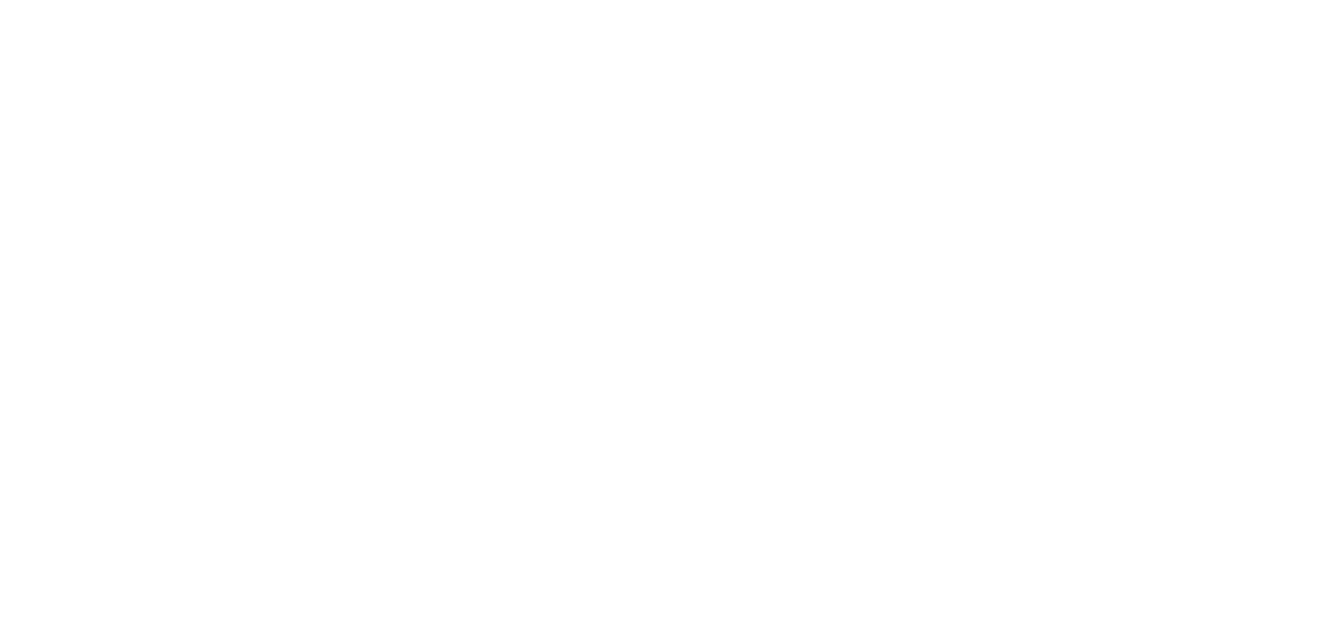
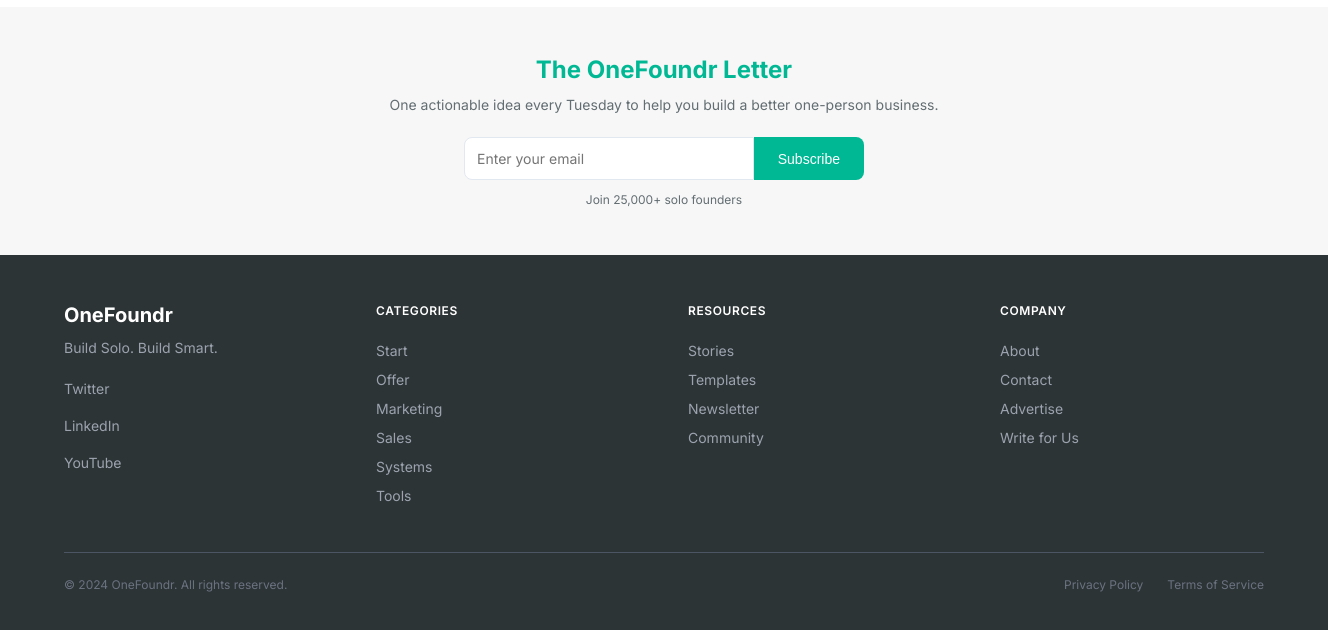
Before and after one commit to biso2005/onefoundr, a Next.js app: page /start-here in a window 1280 px wide. Shown: the part 890-1520 px from the top of the page, 1328 px wide, since content can reach past the window. Before the commit the page ends 897 px from the top, so only its background shows below. Built offline with nearby package versions, Linux system fonts and the light colour scheme.

Commit message:
feat: add Footer component with newsletter signup, nav links, and bottom bar

```diff
--- a/src/app/layout.tsx
+++ b/src/app/layout.tsx
@@ -2,6 +2,7 @@
 import type { Metadata } from "next";
 import { Inter } from "next/font/google";
 import Header from "@/components/Header";
+import Footer from "@/components/Footer";
 
 const inter = Inter({ subsets: ["latin"] });
 
@@ -28,6 +29,8 @@
       <body className="bg-background text-text">
         <Header />
         <main className="min-h-screen">{children}</main>
+        {/* Footer component */}
+        <Footer />
       </body>
     </html>
   );
--- /dev/null
+++ b/src/components/Footer.tsx
@@ -0,0 +1,222 @@
+"use client";
+
+import Link from "next/link";
+import { SITE_NAME, SITE_TAGLINE, FOOTER_LINKS } from "@/lib/constants";
+
+export default function Footer() {
+  // Handle form submission (no backend yet)
+  const handleSubmit = (e: React.FormEvent) => {
+    e.preventDefault();
+    // TODO: Implement newsletter signup when backend is ready
+  };
+
+  return (
+    <footer>
+      {/* NEWSLETTER SECTION */}
+      <section style={{ backgroundColor: "#F7F7F7", width: "100%", padding: "48px 24px" }}>
+        <div style={{ maxWidth: "1200px", margin: "0 auto", textAlign: "center" }}>
+          <h2 style={{ fontSize: "24px", fontWeight: "700", color: "#00B894", marginBottom: "12px" }}>
+            The OneFoundr Letter
+          </h2>
+          <p style={{ fontSize: "14px", color: "#636E72", marginBottom: "24px" }}>
+            One actionable idea every Tuesday to help you build a better one-person business.
+          </p>
+
+          {/* Email Form */}
+          <form onSubmit={handleSubmit} style={{ display: "flex", marginBottom: "12px", maxWidth: "400px", margin: "0 auto 12px" }}>
+            <input
+              type="email"
+              placeholder="Enter your email"
+              required
+              style={{
+                flex: 1,
+                padding: "12px",
+                borderRadius: "8px 0 0 8px",
+                border: "1px solid #E2E8F0",
+                fontSize: "14px",
+                fontFamily: "inherit",
+                outline: "none"
+              }}
+            />
+            <button
+              type="submit"
+              style={{
+                padding: "12px 24px",
+                backgroundColor: "#00B894",
+                color: "white",
+                border: "none",
+                borderRadius: "0 8px 8px 0",
+                fontSize: "14px",
+                fontWeight: "500",
+                cursor: "pointer",
+                transition: "background-color 0.2s"
+              }}
+              onMouseEnter={(e) => {
+                (e.currentTarget as HTMLButtonElement).style.backgroundColor = "#009B7B";
+              }}
+              onMouseLeave={(e) => {
+                (e.currentTarget as HTMLButtonElement).style.backgroundColor = "#00B894";
+              }}
+            >
+              Subscribe
+            </button>
+          </form>
+
+          <p style={{ fontSize: "12px", color: "#636E72" }}>
+            Join 25,000+ solo founders
+          </p>
+        </div>
+      </section>
+
+      {/* MAIN FOOTER */}
+      <section style={{ backgroundColor: "#2D3436", color: "white", width: "100%", padding: "48px 24px" }}>
+        <div style={{ maxWidth: "1200px", margin: "0 auto" }}>
+          {/* Footer Grid - Responsive: 4 cols desktop, 2 cols tablet, 1 col mobile */}
+          <div style={{
+            display: "grid",
+            gridTemplateColumns: "repeat(auto-fit, minmax(240px, 1fr))",
+            gap: "48px",
+            marginBottom: "48px"
+          }}>
+            {/* Column 1: Brand */}
+            <div>
+              <h3 style={{ fontSize: "20px", fontWeight: "700", color: "white", marginBottom: "12px" }}>
+                {SITE_NAME}
+              </h3>
+              <p style={{ fontSize: "14px", color: "#9CA3AF", marginBottom: "24px" }}>
+                {SITE_TAGLINE}
+              </p>
+              <div style={{ display: "flex", gap: "20px", flexDirection: "column" }}>
+                <a href="https://twitter.com" target="_blank" rel="noopener noreferrer" style={{ fontSize: "14px", color: "#9CA3AF", textDecoration: "none", transition: "color 0.2s" }} onMouseEnter={(e) => e.currentTarget.style.color = "#00B894"} onMouseLeave={(e) => e.currentTarget.style.color = "#9CA3AF"}>
+                  Twitter
+                </a>
+                <a href="https://linkedin.com" target="_blank" rel="noopener noreferrer" style={{ fontSize: "14px", color: "#9CA3AF", textDecoration: "none", transition: "color 0.2s" }} onMouseEnter={(e) => e.currentTarget.style.color = "#00B894"} onMouseLeave={(e) => e.currentTarget.style.color = "#9CA3AF"}>
+                  LinkedIn
+                </a>
+                <a href="https://youtube.com" target="_blank" rel="noopener noreferrer" style={{ fontSize: "14px", color: "#9CA3AF", textDecoration: "none", transition: "color 0.2s" }} onMouseEnter={(e) => e.currentTarget.style.color = "#00B894"} onMouseLeave={(e) => e.currentTarget.style.color = "#9CA3AF"}>
+                  YouTube
+                </a>
+              </div>
+            </div>
+
+            {/* Column 2: Categories */}
+            <div>
+              <h4 style={{ fontSize: "12px", fontWeight: "600", color: "white", marginBottom: "24px", textTransform: "uppercase", letterSpacing: "0.05em" }}>
+                Categories
+              </h4>
+              <div style={{ display: "flex", flexDirection: "column", gap: "12px" }}>
+                {FOOTER_LINKS.Categories.map((link) => (
+                  <Link
+                    key={link.href}
+                    href={link.href}
+                    style={{
+                      fontSize: "14px",
+                      color: "#9CA3AF",
+                      textDecoration: "none",
+                      transition: "color 0.2s"
+                    }}
+                    onMouseEnter={(e) => {
+                      (e.currentTarget as HTMLAnchorElement).style.color = "#00B894";
+                    }}
+                    onMouseLeave={(e) => {
+                      (e.currentTarget as HTMLAnchorElement).style.color = "#9CA3AF";
+                    }}
+                  >
+                    {link.name}
+                  </Link>
+                ))}
+              </div>
+            </div>
+
+            {/* Column 3: Resources */}
+            <div>
+              <h4 style={{ fontSize: "12px", fontWeight: "600", color: "white", marginBottom: "24px", textTransform: "uppercase", letterSpacing: "0.05em" }}>
+                Resources
+              </h4>
+              <div style={{ display: "flex", flexDirection: "column", gap: "12px" }}>
+                {FOOTER_LINKS.Resources.map((link) => (
+                  <Link
+                    key={link.href}
+                    href={link.href}
+                    style={{
+                      fontSize: "14px",
+                      color: "#9CA3AF",
+                      textDecoration: "none",
+                      transition: "color 0.2s"
+                    }}
+                    onMouseEnter={(e) => {
+                      (e.currentTarget as HTMLAnchorElement).style.color = "#00B894";
+                    }}
+                    onMouseLeave={(e) => {
+                      (e.currentTarget as HTMLAnchorElement).style.color = "#9CA3AF";
+                    }}
+                  >
+                    {link.name}
+                  </Link>
+                ))}
+              </div>
+            </div>
+
+            {/* Column 4: Company */}
+            <div>
+              <h4 style={{ fontSize: "12px", fontWeight: "600", color: "white", marginBottom: "24px", textTransform: "uppercase", letterSpacing: "0.05em" }}>
+                Company
+              </h4>
+              <div style={{ display: "flex", flexDirection: "column", gap: "12px" }}>
+                {FOOTER_LINKS.Company.map((link) => (
+                  <Link
+                    key={link.href}
+                    href={link.href}
+                    style={{
+                      fontSize: "14px",
+                      color: "#9CA3AF",
+                      textDecoration: "none",
+                      transition: "color 0.2s"
+                    }}
+                    onMouseEnter={(e) => {
+                      (e.currentTarget as HTMLAnchorElement).style.color = "#00B894";
+                    }}
+                    onMouseLeave={(e) => {
+                      (e.currentTarget as HTMLAnchorElement).style.color = "#9CA3AF";
+                    }}
+                  >
+                    {link.name}
+                  </Link>
+                ))}
+              </div>
+            </div>
+          </div>
+
+          {/* BOTTOM BAR */}
+          <div style={{ borderTop: "1px solid #4B5563", paddingTop: "24px", paddingBottom: "24px", display: "flex", justifyContent: "space-between", alignItems: "center", flexWrap: "wrap", gap: "20px" }}>
+            <p style={{ fontSize: "12px", color: "#6B7280", margin: 0 }}>
+              © 2024 {SITE_NAME}. All rights reserved.
+            </p>
+            <div style={{ display: "flex", gap: "24px" }}>
+              {FOOTER_LINKS.Legal.map((link) => (
+                <Link
+                  key={link.href}
+                  href={link.href}
+                  style={{
+                    fontSize: "12px",
+                    color: "#6B7280",
+                    textDecoration: "none",
+                    transition: "color 0.2s"
+                  }}
+                  onMouseEnter={(e) => {
+                    (e.currentTarget as HTMLAnchorElement).style.color = "#00B894";
+                  }}
+                  onMouseLeave={(e) => {
+                    (e.currentTarget as HTMLAnchorElement).style.color = "#6B7280";
+                  }}
+                >
+                  {link.name}
+                </Link>
+              ))}
+            </div>
+          </div>
+        </div>
+      </section>
+    </footer>
+  );
+}
```
